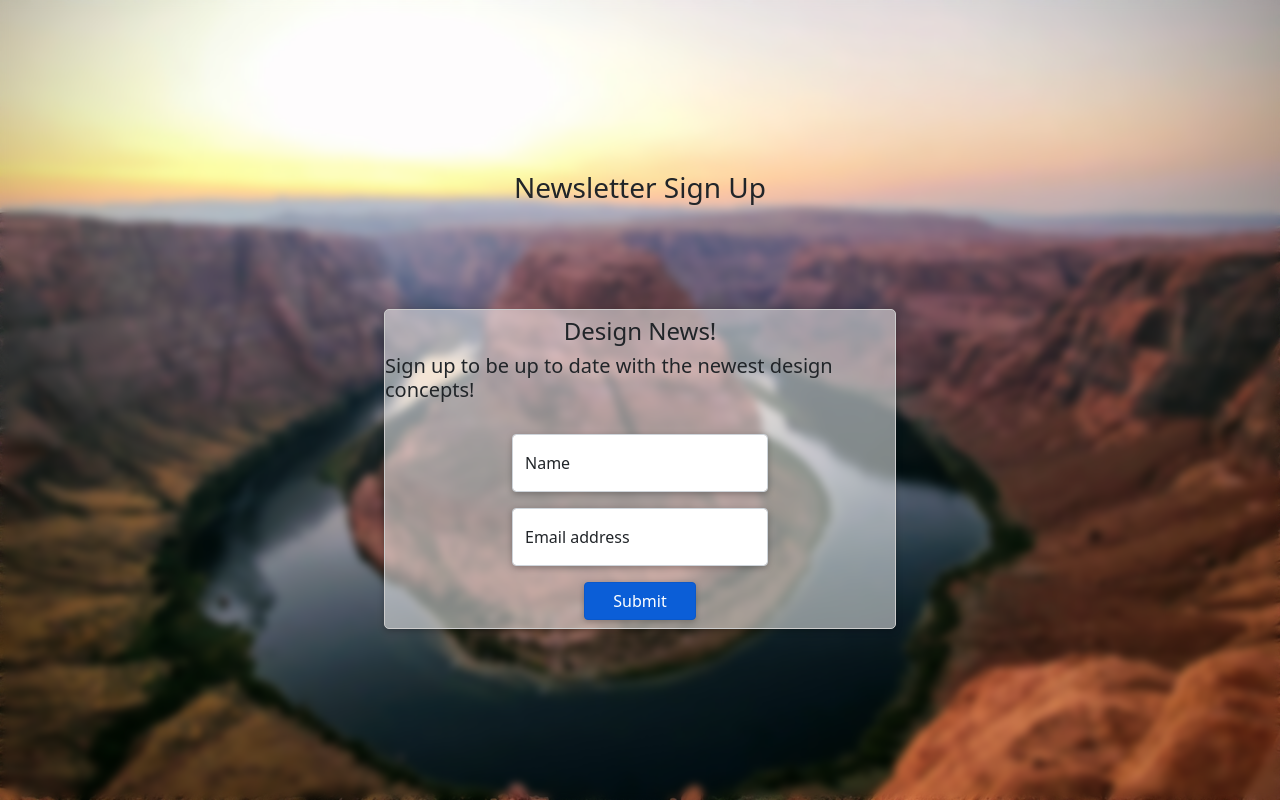
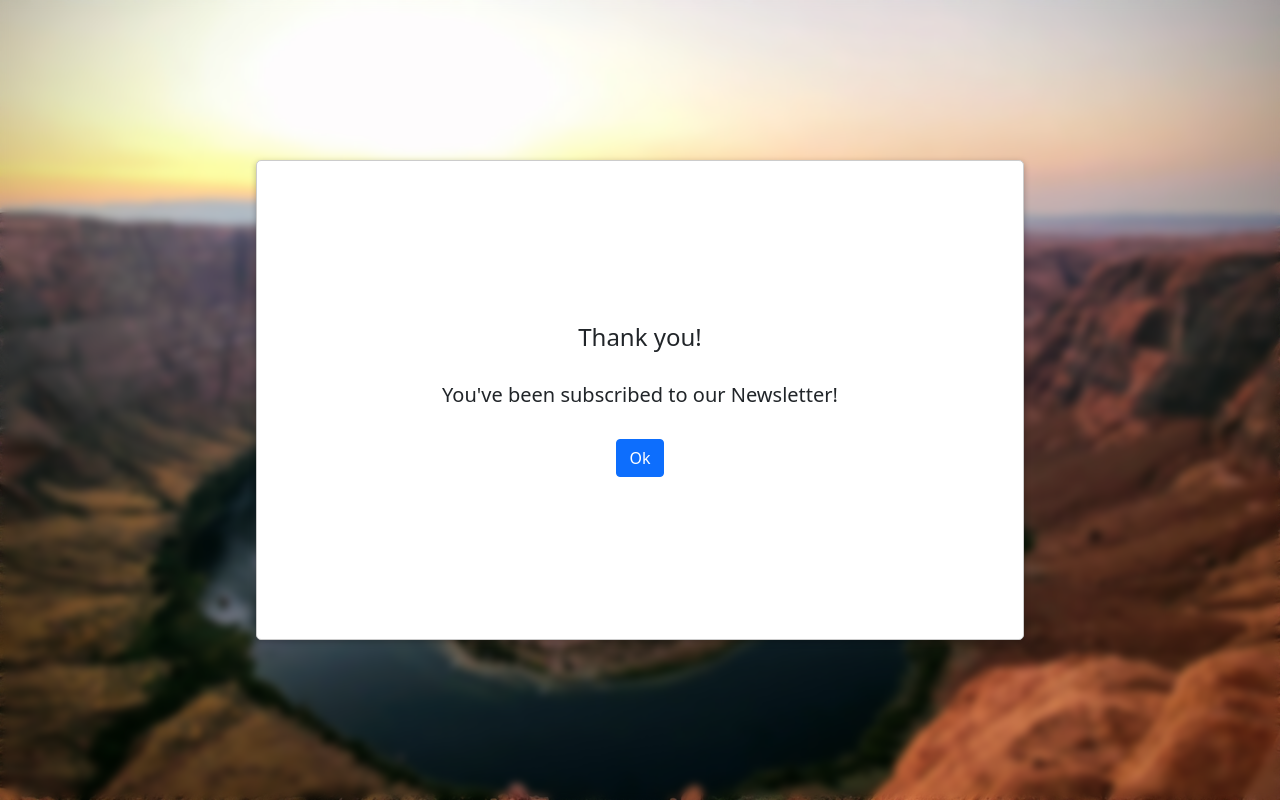
Before and after one commit to mik9016/Newsletter, a website built with webpack: page src/index.html in a window 1280 px wide. Both pictures are taken after typing "Sample", "name@example.com" into the empty fields and a click on the input "Submit". Built offline with nearby package versions, Linux system fonts and the light colour scheme; files whose address does not match are found by name.

Commit message:
adding popup window

```diff
--- a/src/css/index.scss
+++ b/src/css/index.scss
@@ -14,11 +14,6 @@ body{
     height: 100vh;
     @include flex();
     gap: 96px;
-
-    // h3{
-    //     margin-top: 128px;
-
-    // }
 }
 
 
@@ -49,16 +44,17 @@ body{
 }
 
 .after-window{
-    display: none;
-    background-color: rgba(255, 255, 255, 0.5);
+    background-color: rgba(255, 255, 255,1.0);
+    backdrop-filter: brightness(20%);
     backdrop-filter: blur(6px);
     border-radius: 5px;
-    // display: flex;
-    // flex-direction: column;
-    // justify-content: center;
-    // align-items: center;
-    width: 40vw;
-    height: 40vh;
+    display: flex;
+    flex-direction: column;
+    justify-content: center;
+    align-items: center;
+    width: 60vw;
+    height: 60vh;
+    position: absolute;
     border: solid 1px #cccccc;
     box-shadow: 0 2px 6px rgba(0, 0, 0, 0.26);
 }
--- a/src/index.html
+++ b/src/index.html
@@ -30,10 +30,10 @@
         </div>
     </form>
 
-    <div class="after-window">
-        <h4>Thank you!</h4>
+    <div class="after-window" id="after">
+        <h4>Thank you!</h4><br>
         <h5>You've been subscribed to our Newsletter!</h5><br>
-
+        <input class="btn btn-primary" type="submit" value="Ok" id="Okbtn">
     </div>
 
 </body>
--- a/src/index.js
+++ b/src/index.js
@@ -3,10 +3,12 @@ import style from "./css/index.scss"
 const name = document.getElementById('floatingInput1');
 const email = document.getElementById('floatingInput2');
 const btn = document.getElementById('btn');
-
+const afterWindow = document.getElementById('after');
+const okBtn = document.getElementById('Okbtn');
 const URL = 'http://localhost:3000/newsletter';
 
 
+ afterWindow.style.display="none";
 
 btn.addEventListener('click', e=>{
     e.preventDefault();
@@ -14,7 +16,7 @@ btn.addEventListener('click', e=>{
         name: name.value,
         email: email.value
     }
-    fetch(URL, {
+     fetch(URL, {
         method: 'POST',
         headers: {
             'Content-Type': 'application/json'
@@ -27,8 +29,17 @@ btn.addEventListener('click', e=>{
             name.value = '',
             email.value = ''
         )
+        .then(
+            afterWindow.style.display="flex"
+        )
         .catch(err=> {
             console.log('Error: ', err )
         })
 
+
+
 });
+
+okBtn.addEventListener('click', ()=>{
+   afterWindow.style.display="none";
+})
```
